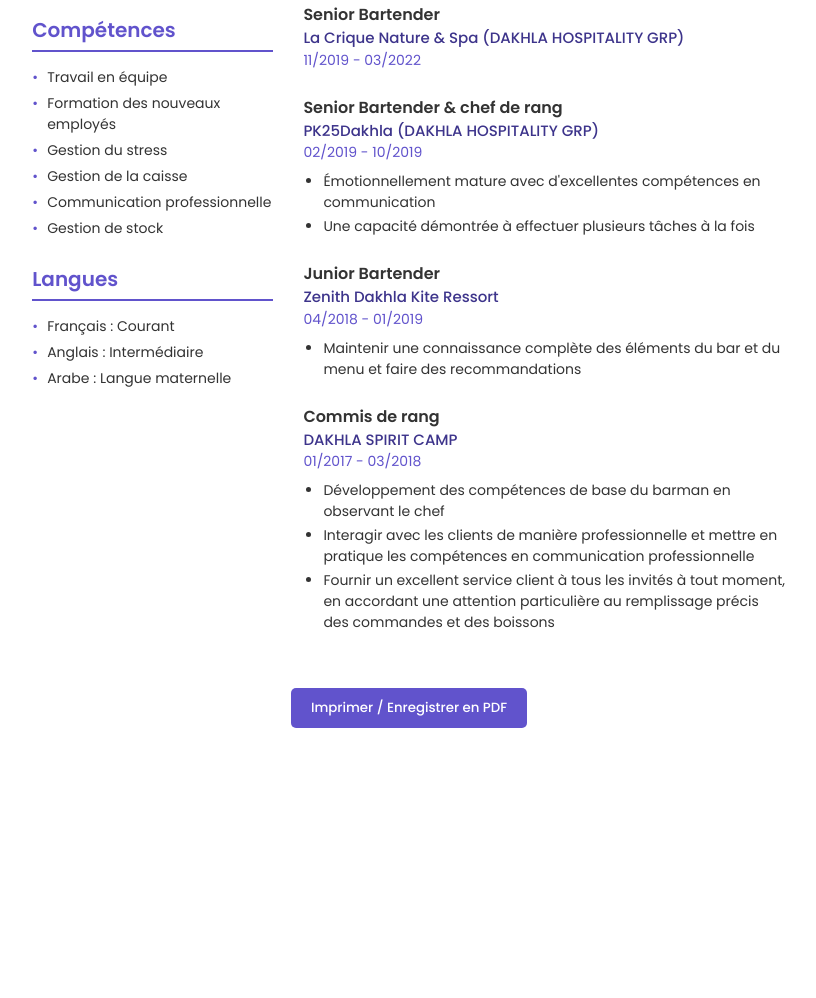
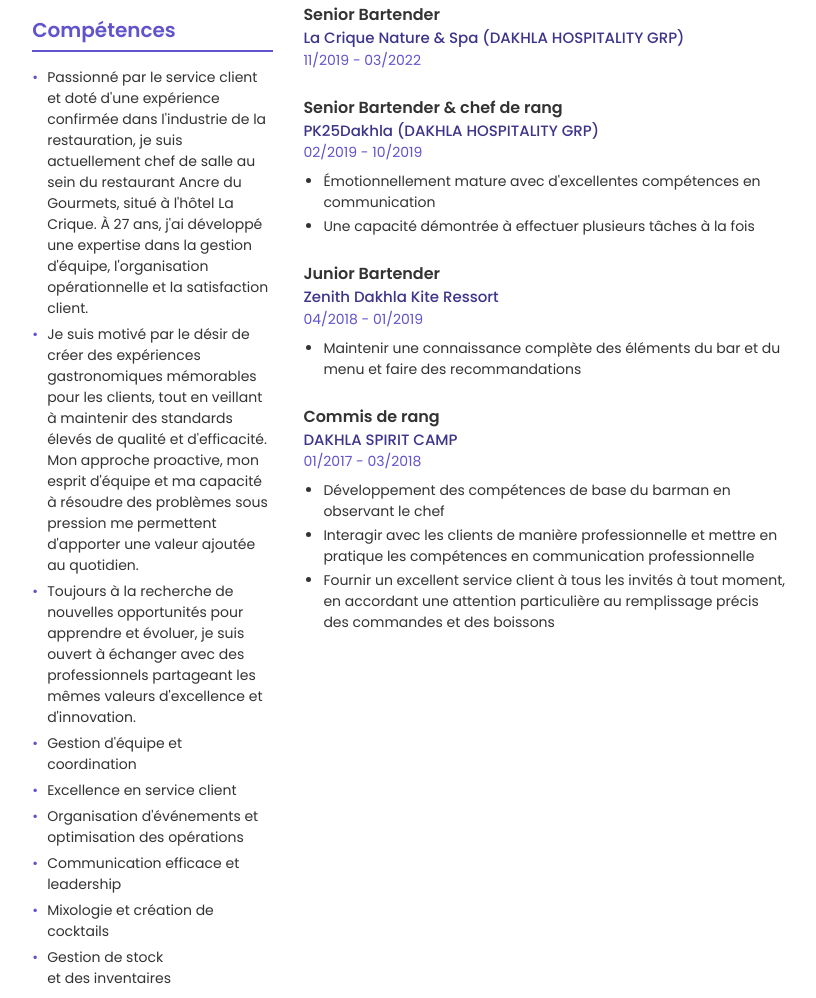
Before and after one commit to anubis-py/oussama, a plain HTML site: page cv-print.html in a window 1280 px wide. Shown: the part 742-1740 px from the top of the page, without its empty margins (231-1047 px from the left). Before the commit the page ends 1490 px from the top, so only its background shows below. Drawn offline with Linux system fonts and the light colour scheme.

Commit message:
Update cv-print.html

```diff
--- a/cv-print.html
+++ b/cv-print.html
@@ -278,12 +278,15 @@
         <section class="section">
           <h3 class="section-title">Compétences</h3>
           <ul class="skills-list">
-            <li class="skill-item">Travail en équipe</li>
-            <li class="skill-item">Formation des nouveaux employés</li>
-            <li class="skill-item">Gestion du stress</li>
-            <li class="skill-item">Gestion de la caisse</li>
-            <li class="skill-item">Communication professionnelle</li>
-            <li class="skill-item">Gestion de stock</li>
+            <li class="skill-item">Passionné par le service client et doté d'une expérience confirmée dans l'industrie de la restauration, je suis actuellement chef de salle au sein du restaurant Ancre du Gourmets, situé à l'hôtel La Crique. À 27 ans, j'ai développé une expertise dans la gestion d'équipe, l'organisation opérationnelle et la satisfaction client.</li>
+            <li class="skill-item">Je suis motivé par le désir de créer des expériences gastronomiques mémorables pour les clients, tout en veillant à maintenir des standards élevés de qualité et d'efficacité. Mon approche proactive, mon esprit d'équipe et ma capacité à résoudre des problèmes sous pression me permettent d'apporter une valeur ajoutée au quotidien.</li>
+            <li class="skill-item">Toujours à la recherche de nouvelles opportunités pour apprendre et évoluer, je suis ouvert à échanger avec des professionnels partageant les mêmes valeurs d'excellence et d'innovation.</li>
+            <li class="skill-item">Gestion d'équipe et coordination</li>
+            <li class="skill-item">Excellence en service client</li>
+            <li class="skill-item">Organisation d'événements et optimisation des opérations</li>
+            <li class="skill-item">Communication efficace et leadership</li>
+            <li class="skill-item">Mixologie et création de cocktails</li>
+            <li class="skill-item">Gestion de stock et des inventaires</li>
           </ul>
         </section>
 
```
